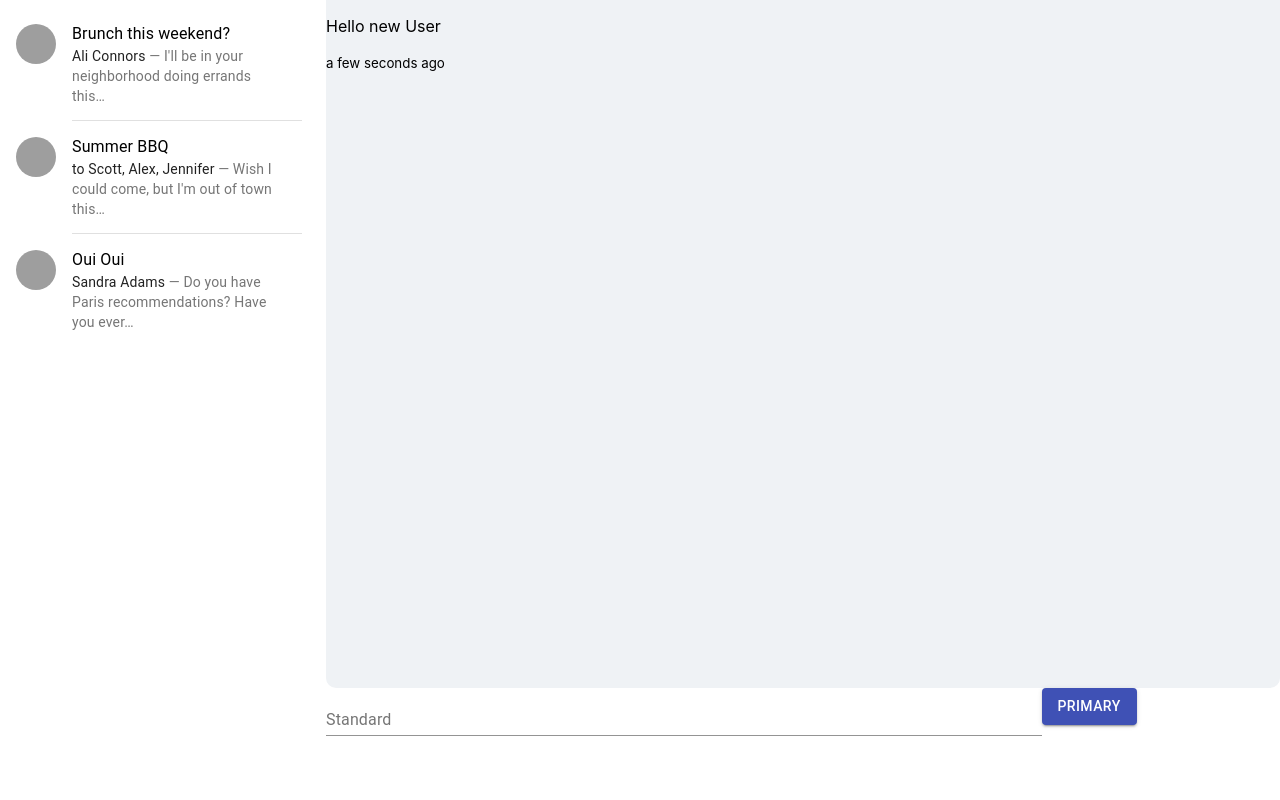
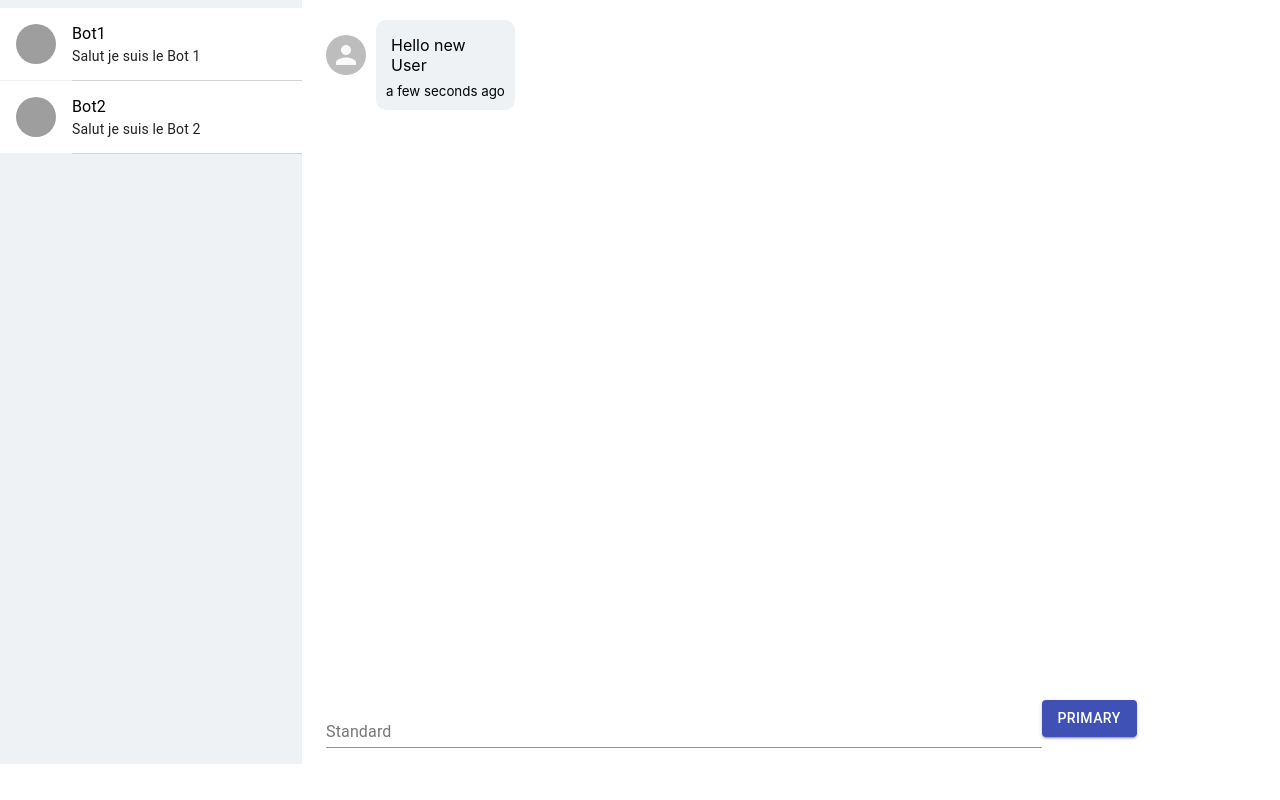
Before and after one commit to AlexandreHoumeau/Alexandre_Houmeau_M1_2020_ReactJS_ChatBot, a React (Create React App) app: page / in a window 1280 px wide. Built offline with nearby package versions, Linux system fonts and the light colour scheme; grey boxes are pictures that could not be loaded.

Commit message:
feat: add lastmessage sent by bots in Botlist

```diff
--- a/src/components/BotList/index.js
+++ b/src/components/BotList/index.js
@@ -1,84 +1,61 @@
 import React, { Component } from "react";
-import List from '@material-ui/core/List';
-import ListItem from '@material-ui/core/ListItem';
-import Divider from '@material-ui/core/Divider';
-import ListItemText from '@material-ui/core/ListItemText';
-import ListItemAvatar from '@material-ui/core/ListItemAvatar';
-import Avatar from '@material-ui/core/Avatar';
-import Typography from '@material-ui/core/Typography';
+import List from "@material-ui/core/List";
+import ListItem from "@material-ui/core/ListItem";
+import Divider from "@material-ui/core/Divider";
+import ListItemText from "@material-ui/core/ListItemText";
+import ListItemAvatar from "@material-ui/core/ListItemAvatar";
+import Avatar from "@material-ui/core/Avatar";
+import Typography from "@material-ui/core/Typography";
+import Data from "../../mock";
+class BotList extends Component {
+  constructor(props) {
+    super(props);
+    this.state = {
+      arrayMessage: null,
+      arrayLength: null
+    };
+  }
 
-
-class BotList extends Component {
+  componentWillReceiveProps(newProps) {
+    Data.map(bot => {
+      if (bot.id === newProps.message.id) {
+        bot.lastMessage = newProps.message.content;
+      }
+    });
+  }
   render() {
-    return(
-      <List >
-      <ListItem alignItems="flex-start">
+    return (
+      <List style={{ backgroundColor: "#EFF2F5", height: "100%" }}>
+        {Data.map(element => (
+          <>
+            <ListItem
+              style={{ backgroundColor: "#fff" }}
+              alignItems="flex-start"
+            >
               <ListItemAvatar>
-          <Avatar alt="Remy Sharp" src="/static/images/avatar/1.jpg" />
+                <Avatar alt="Remy Sharp" src={element.avatar} />
               </ListItemAvatar>
               <ListItemText
-          primary="Brunch this weekend?"
+                primary={element.name}
                 secondary={
                   <React.Fragment>
                     <Typography
                       component="span"
                       variant="body2"
-
                       color="textPrimary"
                     >
-                Ali Connors
+                      {element.description}
                     </Typography>
-              {" — I'll be in your neighborhood doing errands this…"}
+                      {element.lastMessage ? element.lastMessage : null}
                   </React.Fragment>
                 }
               />
             </ListItem>
             <Divider variant="inset" component="li" />
-      <ListItem alignItems="flex-start">
-        <ListItemAvatar>
-          <Avatar alt="Travis Howard" src="/static/images/avatar/2.jpg" />
-        </ListItemAvatar>
-        <ListItemText
-          primary="Summer BBQ"
-          secondary={
-            <React.Fragment>
-              <Typography
-                component="span"
-                variant="body2"
-
-                color="textPrimary"
-              >
-                to Scott, Alex, Jennifer
-              </Typography>
-              {" — Wish I could come, but I'm out of town this…"}
-            </React.Fragment>
-          }
-        />
-      </ListItem>
-      <Divider variant="inset" component="li" />
-      <ListItem alignItems="flex-start">
-        <ListItemAvatar>
-          <Avatar alt="Cindy Baker" src="/static/images/avatar/3.jpg" />
-        </ListItemAvatar>
-        <ListItemText
-          primary="Oui Oui"
-          secondary={
-            <React.Fragment>
-              <Typography
-                component="span"
-                variant="body2"
-
-                color="textPrimary"
-              >
-                Sandra Adams
-              </Typography>
-              {' — Do you have Paris recommendations? Have you ever…'}
-            </React.Fragment>
-          }
-        />
-      </ListItem>
+          </>
+        ))}
       </List>
-    )
+    );
   }
 }
 
--- a/src/components/ChatBox/index.js
+++ b/src/components/ChatBox/index.js
@@ -15,7 +15,6 @@ class ChatBox extends Component {
     }
     this.getMessage = this.getMessage.bind(this)
     this.botMessage = this.botMessage.bind(this)
-
   }
 
   findActions(bot, value) {
@@ -37,7 +36,6 @@ class ChatBox extends Component {
 
   botMessage(bot, message) {
     const { id, avatar, name } = bot;
-    const { messageArray } = this.state;
     const newMessage = {
       id: id,
       avatar,
@@ -49,8 +47,8 @@ class ChatBox extends Component {
 
     setTimeout(() => {
       this.concatMessages(newMessage)
+      this.props.getMessage(newMessage)
     }, 1000)
-
   }
 
   concatMessages(newMessage) {
@@ -58,12 +56,10 @@ class ChatBox extends Component {
     this.setState({
       messageArray: messageArray.concat(newMessage)
     })
-
   }
 
   getMessage(message) {
     this.botResponse(message)
-    const { messageArray } = this.state;
     const newMessage = {
       id: Math.floor(Math.random() * Math.floor(1000)),
       content: message,
@@ -71,9 +67,6 @@ class ChatBox extends Component {
       created_at: Date.now()
     }
     this.concatMessages(newMessage)
-    // this.setState({
-    //   messageArray: [...messageArray, newMessage]
-    // })
   }
   render() {
     const { messageArray } = this.state;
--- a/src/components/Home/index.js
+++ b/src/components/Home/index.js
@@ -4,14 +4,28 @@ import BotList from "../BotList";
 import ChatBox from "../ChatBox";
 
 class Home extends Component {
+  constructor(props) {
+    super(props);
+    this.state = {
+      arrayMessage: null
+    }
+    this.getMessage = this.getMessage.bind(this)
+  }
+  getMessage(message) {
+    this.setState({
+      arrayMessage: message
+    })
+  }
+
   render() {
+    const { arrayMessage } = this.state;
     return(
       <Grid container spacing={3}>
       <Grid item xs={3}>
-        <BotList/>
+        <BotList message={arrayMessage}/>
       </Grid>
       <Grid item xs={9}>
-        <ChatBox/>
+        <ChatBox getMessage={this.getMessage}/>
       </Grid>
     </Grid>
     )
--- a/src/components/Input/index.js
+++ b/src/components/Input/index.js
@@ -19,18 +19,20 @@ class Input extends Component {
   handleSubmit = (e) => {
     const { text } = this.state;
     e.preventDefault()
-    this.props.getMessage(text)
-    this.setState({text: ""})
+    if (text.length > 0) {
+      this.props.getMessage(text)
+      this.setState({text: ""})
+    }
   }
   render() {
     const { text } = this.state;
     return (
       <form onSubmit={(value) => {this.handleSubmit(value)}} autoComplete="off">
         <Grid container>
-          <Grid xs={9}>
+          <Grid item xs={9}>
             <TextField fullWidth onChange={(value) => {this.onChangeText(value)}} value={text} id="standard-basic" label="Standard" />
           </Grid>
-          <Grid xs={3}>
+          <Grid item xs={3}>
             <Button onClick={(value) => {this.handleSubmit(value)}}  variant="contained" color="primary">
               Primary
             </Button>
--- a/src/components/MessageBox/BotMessage.js
+++ b/src/components/MessageBox/BotMessage.js
@@ -1,24 +1,40 @@
-import React, { Component } from 'react';
-import Grid from '@material-ui/core/Grid';
-import moment from 'moment';
+import React, { Component } from "react";
+import Grid from "@material-ui/core/Grid";
+import moment from "moment";
+import Avatar from '@material-ui/core/Avatar';
 
 class BotMessage extends Component {
   constructor(props) {
-    super(props)
+    super(props);
+    this.message = React.createRef();
   }
 
-    render() {
-      const { message } = this.props;
-      return(
-        <Grid container spacing={3}>
-          <Grid item xs={3}>
-            <p>{message.content}</p>
-            <small>{moment(message.created_at).fromNow()}</small>
-          </Grid>
-          <Grid item xs={9} />
+  componentDidMount() {
+    this.message.current.scrollIntoView({ behavior: "smooth" });
+  }
+
+  render() {
+    const { message } = this.props;
+    return (
+      <Grid ref={this.message} style={{alignItems: "center"}} container>
+        <Avatar style={{marginRight: '10px'}} alt="Remy Sharp" src={message.avatar} />
+        <Grid
+          item
+          xs={2}
+        >
+          <div className="bot_message">
+            <p style={{ color: "black", textAlign: "left", margin: 5 }}>
+              {message.content}
+            </p>
+            <small style={{ color: "black" }}>
+              {moment(message.created_at).fromNow()}
+            </small>
+          </div>
         </Grid>
-      )
-    }
+        <Grid item xs={9} />
+      </Grid>
+    );
+  }
 }
 
 export default BotMessage;
--- a/src/components/MessageBox/UserMessage.js
+++ b/src/components/MessageBox/UserMessage.js
@@ -1,24 +1,43 @@
-import React, { Component } from 'react';
-import Grid from '@material-ui/core/Grid';
-import moment from 'moment';
-
+import React, { Component } from "react";
+import Grid from "@material-ui/core/Grid";
+import moment from "moment";
+import Avatar from '@material-ui/core/Avatar';
+import './message.css'
 class UserMessage extends Component {
   constructor(props) {
-    super(props)
+    super(props);
+    this.message = React.createRef()
   }
 
-    render() {
-      const { message } = this.props;
-      return(
-        <Grid container >
-          <Grid item xs={9} />
-          <Grid item xs={2} style={{flexDirection:'row', backgroundColor: '#1096F5', borderRadius: 10, marginRight: 10, paddingLeft: 10, paddingBottom: 10, marginBottom: 20}}>
-            <p style={{color: '#fff', flexWrap: 'wrap', margin: 5}}>{message.content}</p>
-            <small style={{color: '#fff'}}>{moment(message.created_at).fromNow()}</small>
-          </Grid>
+  componentDidMount() {
+    this.message.current.scrollIntoView({ behavior: 'smooth' })
+  }
+
+  render() {
+    const { message } = this.props;
+    return (
+      <Grid ref={this.message} container >
+        <Grid item xs={9} />
+        <Grid
+          className="message_container"
+          item
+          xs={3}
+          justify="flex-end"
+        >
+        <div className="user_message">
+          <p style={{ color: "#fff", textAlign: "left", margin: 5 }}>
+              {message.content}
+            </p>
+            <small style={{ color: "#fff" }}>
+              {moment(message.created_at).fromNow()}
+            </small>
+        </div>
+        <Avatar style={{marginRight: '10px'}} alt="Remy Sharp" src="" />
         </Grid>
-      )
-    }
+
+      </Grid>
+    );
+  }
 }
 
 export default UserMessage;
--- a/src/components/MessageBox/index.js
+++ b/src/components/MessageBox/index.js
@@ -11,7 +11,6 @@ class MessageBox extends Component {
 
   componentWillReceiveProps(newProps) {
     this.setState({messages: newProps.messages});
-    console.log(newProps.messages)
   }
 
   render() {
@@ -22,18 +21,19 @@ class MessageBox extends Component {
           height: window.innerHeight - 100,
           width: "100%",
           borderRadius: 10,
-          backgroundColor: '#EFF2F5'
+          backgroundColor: '#fff',
+          overflow: 'scroll'
         }}
       >
 
         {messages.map(element => {
           if(element.from === "user") {
             return(
-              <UserMessage message={element} />
+              <UserMessage key={element.id} message={element} />
             )
           }
           return (
-            <BotMessage message={element} />
+            <BotMessage key={element.id} message={element} />
           )
         })}
       </div>
--- /dev/null
+++ b/src/components/MessageBox/message.css
@@ -0,0 +1,26 @@
+.message_container {
+  display: flex;
+  flex-direction: "row";
+  margin-top: 20px !important;
+  align-content: baseline;
+}
+
+
+.user_message {
+  border-radius: 10px;
+  padding: 10px;
+  margin-right: 20px;
+  overflow-wrap: anywhere;
+  background-color: #1096F5;
+}
+
+
+.bot_message {
+  border-radius: 10px;
+  padding: 10px;
+  margin-right: 20px;
+  overflow-wrap: anywhere;
+  background-color: #EFF2F5;
+  color: "black";
+  margin-top: 20px;
+}
```
Lines whose indentation alone changed are shown as unchanged.
